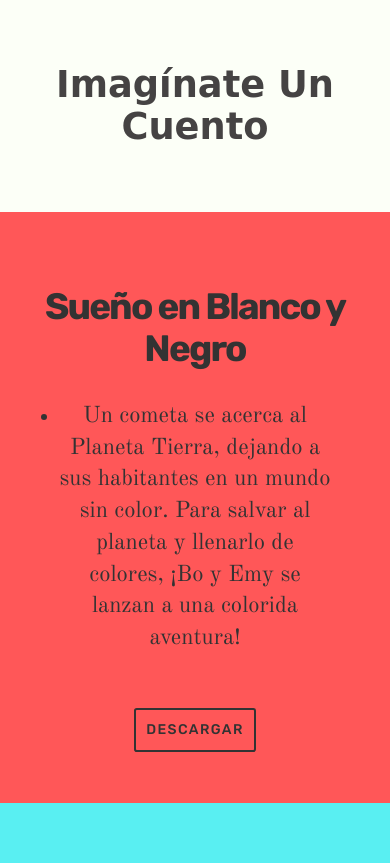
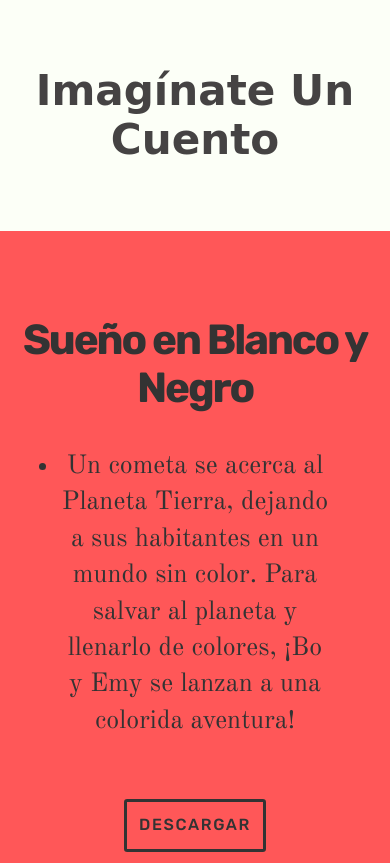
Before and after one commit to imaginateuncuento/imaginateuncuento.github.com, a plain HTML site: page index.html in a window 390 px wide. Shown: the top 863 px of the page. Drawn offline with nearby package versions, Linux system fonts and the light colour scheme; a web font is replaced by a local one.

Commit message:
Another little tweak.

```diff
--- a/style.css
+++ b/style.css
@@ -119,10 +119,10 @@ footer {
 
 @media only screen and (max-width: 500px) {
 	header{
-		font-size: 2.618em !important;
+		font-size: 3em !important;
 	}
 	article{
-		font-size: 2.618em !important;
+		font-size: 3em !important;
 	}
     h1 {
         font-size: 4.236em !important;
```
